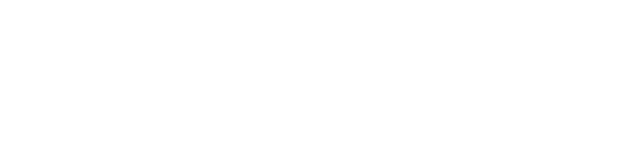
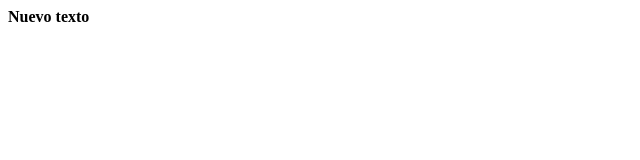
Before and after one commit to blockmaker-academy/dom-y-eventos-js, a website: page src/ejercicio-06/index.html in a window 1280 px wide. Shown: the full height of the page, 0-640 px from the left. Drawn offline with Linux system fonts and the light colour scheme.

Commit message:
Anadir ejercicio-06

```diff
--- a/src/ejercicio-06/index.html
+++ b/src/ejercicio-06/index.html
@@ -7,9 +7,11 @@
   </head>
   <body>
     <!-- Escribe tu codigo html aqui -->
-
+    <div id="miElemento">Texto inicial</div>
     <script>
-      // Escribe tu codigo javascript aqui
+      // Codigo
+      const elemento = document.getElementById('miElemento')
+      elemento.innerHTML = '<strong> Nuevo texto </strong>'
     </script>
   </body>
 </html>
```
